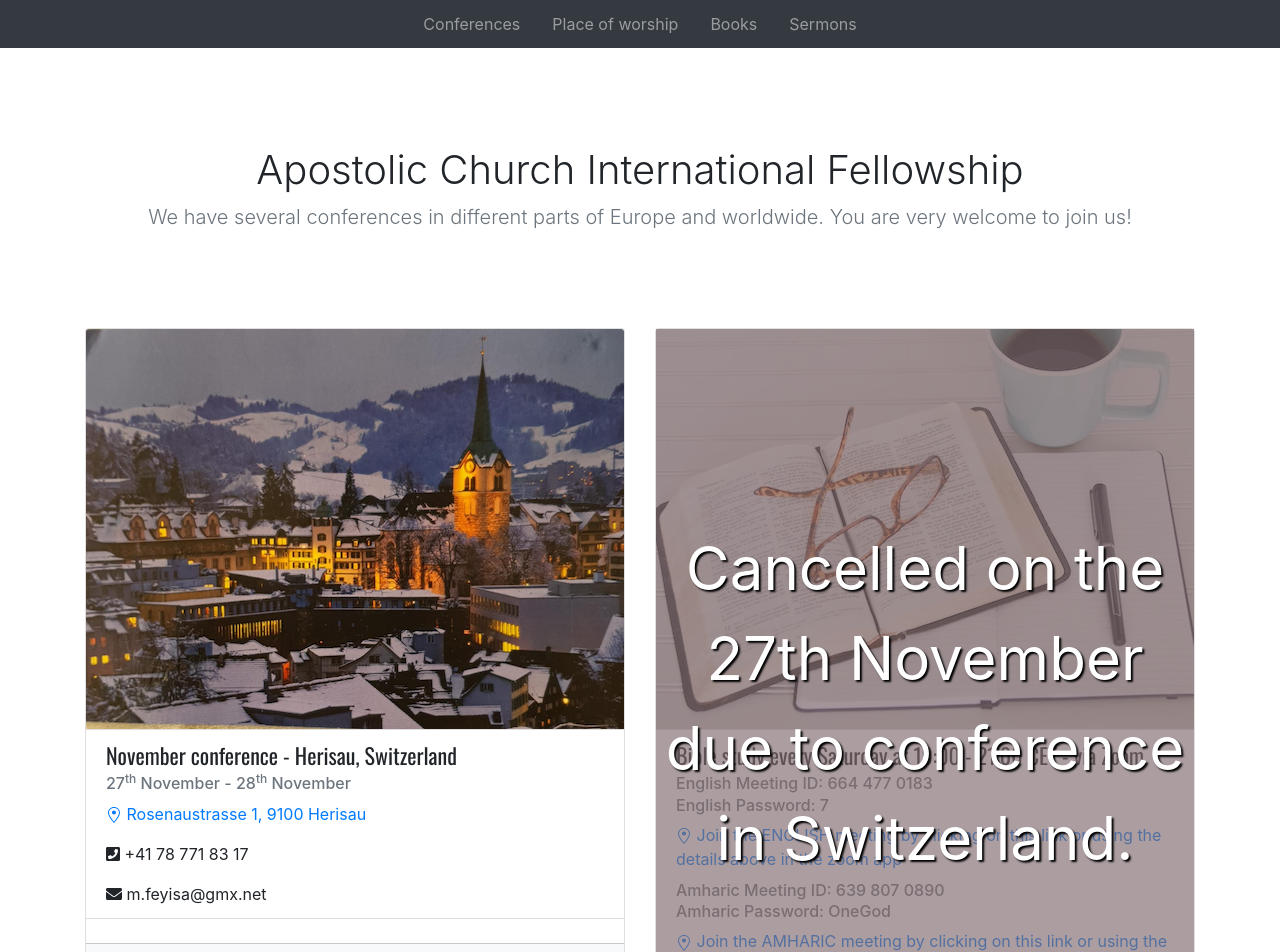
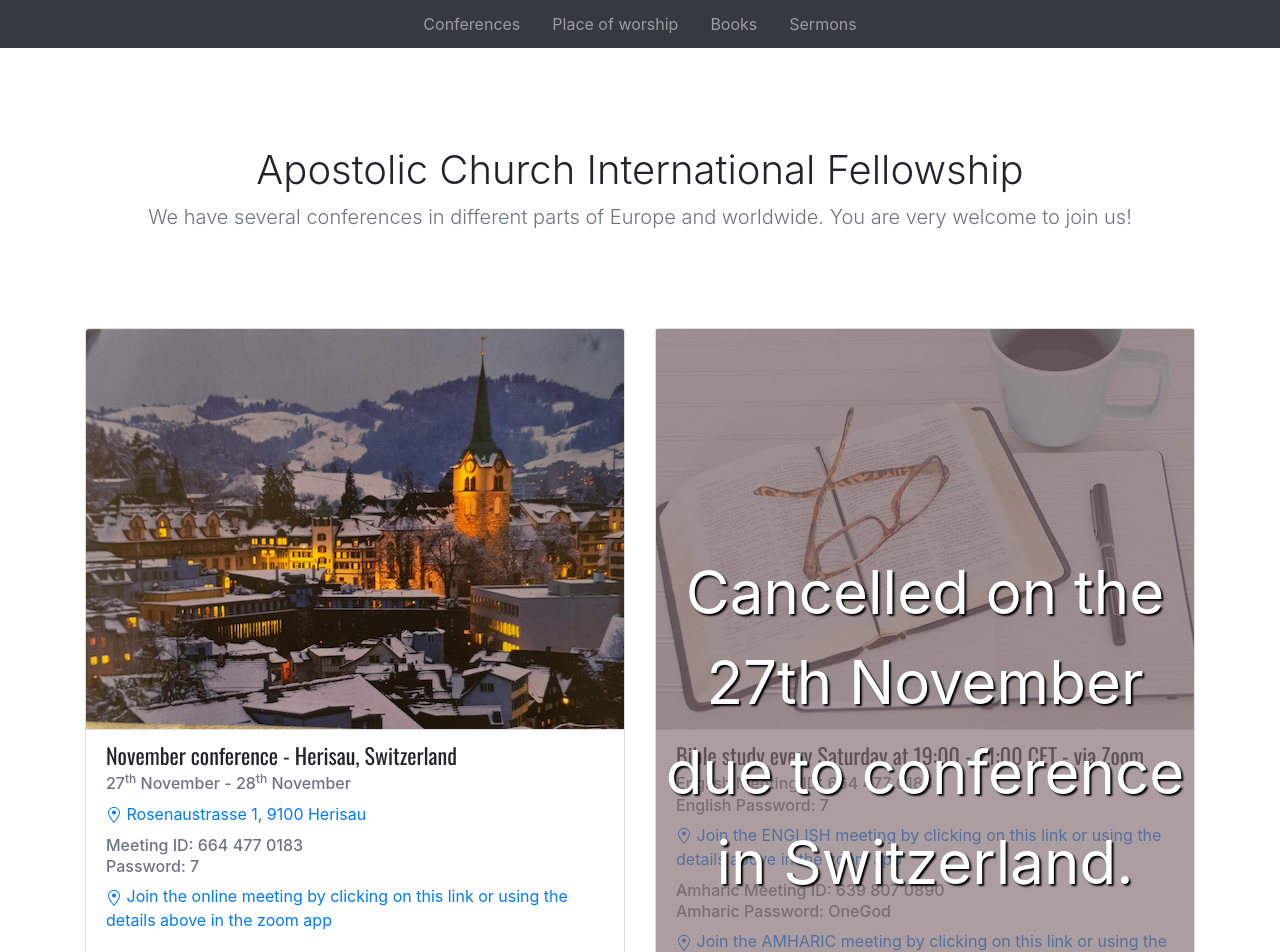
Before and after one commit to Haimanot1989/church, a React (Create React App) app: page / in a window 1280 px wide. Shown: the top 952 px of the page. Built offline with nearby package versions, Linux system fonts and the light colour scheme.

Commit message:
Add online detals to the Swiss conference

```diff
--- a/src/App.css
+++ b/src/App.css
@@ -87,10 +87,6 @@ footer p {
     width: 500px;
     margin: auto;
   }
-  .li-first {
-    height: 190px;
-  }
-
   .books-description-box {
     display: flex;
     justify-content: space-between;
--- a/src/components/Cards.js
+++ b/src/components/Cards.js
@@ -1,6 +1,7 @@
 import React from "react";
 import { GoLocation, GoAlert } from "react-icons/go";
 import { MainLocation } from "./MainLocation";
+import { OnlineLoacation } from "./OnlineLoacation";
 import { ContactInfo } from "./ContactInfo";
 import { ConfSubTypeTimeItem } from "./ConfSubTypeTimeItem";
 import onlineMeetings from "./data/onlineMeetings.json";
@@ -38,6 +39,7 @@ const Card = ({
   confSubtypes,
   contactInformation,
   mainLocation,
+  onlineLocation,
   hotelsNearBy,
   isCancelled,
   cancelledMessage,
@@ -70,6 +72,7 @@ const Card = ({
             <sup>{confEnd && confEnd.sup}</sup> {confEnd && confEnd.month}
           </h6>
           {mainLocation && <MainLocation {...mainLocation} />}
+          {onlineLocation && <OnlineLoacation {...onlineLocation} />}
           {contactInformation && <ContactInfo {...contactInformation} />}
         </li>
         <li className="list-group-item">
--- /dev/null
+++ b/src/components/MeetingInfo.js
@@ -0,0 +1,13 @@
+import React from "react";
+import { MainLocation } from "./MainLocation";
+import { MeetingId, MeetingPassword } from "./OnlineMeetingCard";
+
+export const MeetingInfo = zoomInfo => {
+  return (
+    <>
+      {zoomInfo.meetingId && <MeetingId {...zoomInfo} />}
+      {zoomInfo.meetingPassword && <MeetingPassword {...zoomInfo} />}
+      {zoomInfo.meetingLink && <MainLocation {...zoomInfo.meetingLink} />}
+    </>
+  );
+};
--- /dev/null
+++ b/src/components/OnlineLoacation.js
@@ -0,0 +1,5 @@
+import React from "react";
+import { MeetingInfo } from "./MeetingInfo";
+export const OnlineLoacation = ({ zoomInfo }) => {
+  return <p>{zoomInfo && <MeetingInfo {...zoomInfo} />}</p>;
+};
--- a/src/components/OnlineMeetingCard.js
+++ b/src/components/OnlineMeetingCard.js
@@ -1,7 +1,7 @@
 import React from "react";
 import { ConfSubTypeTimeItem } from "./ConfSubTypeTimeItem";
 import { ContactInfo } from "./ContactInfo";
-import { MainLocation } from "./MainLocation";
+import { MeetingInfo } from "./MeetingInfo";
 import { Overlay } from "./Overlay";
 
 export const OnlineMeetingCard = ({
@@ -53,17 +53,7 @@ const AdditionalMessage = ({ content }) => {
   });
 };
 
-const MeetingInfo = zoomInfo => {
-  return (
-    <>
-      {zoomInfo.meetingId && <MeetingId {...zoomInfo} />}
-      {zoomInfo.meetingPassword && <MeetingPassword {...zoomInfo} />}
-      {zoomInfo.meetingLink && <MainLocation {...zoomInfo.meetingLink} />}
-    </>
-  );
-};
-
-const MeetingId = zoomInfo => {
+export const MeetingId = zoomInfo => {
   return (
     <>
       {" "}
@@ -73,7 +63,7 @@ const MeetingId = zoomInfo => {
     </>
   );
 };
-const MeetingPassword = zoomInfo => {
+export const MeetingPassword = zoomInfo => {
   return (
     <>
       {" "}
--- a/src/components/data/conferences.json
+++ b/src/components/data/conferences.json
@@ -155,6 +155,17 @@
     "mainLocation": {
       "map": "https://www.google.com/maps/place/Rosenaustrasse+1,+9100+Herisau,+Sveits/@47.387228,9.2811561,17z/data=!3m1!4b1!4m5!3m4!1s0x479adfd55bf27a11:0xa0c631a9b7a63e02!8m2!3d47.387228!4d9.2833448",
       "placeName": "Rosenaustrasse 1, 9100 Herisau"
+    },
+    "onlineLocation": {
+      "platformName": "Zoom",
+      "zoomInfo": {
+        "meetingId": "664 477 0183",
+        "meetingPassword": "7",
+        "meetingLink": {
+          "map": "https://us02web.zoom.us/j/6644770183?pwd=SHAzL1kwTmcyYm1PdkdzNVNLNUZ6dz09",
+          "placeName": "Join the online meeting by clicking on this link or using the details above in the zoom app"
+        }
+      }
     },
     "imageUrl": "./herisau.png",
     "confType": "November conference",
```
Also changed, not shown: 1 other file (tests, documents, lock files or other folders).
